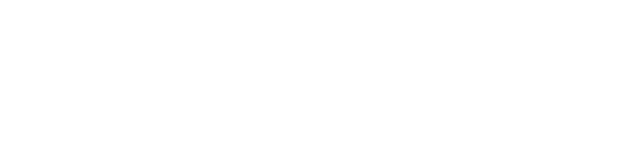
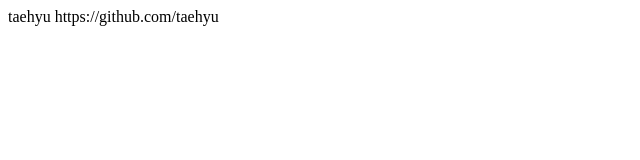
Before and after one commit to hautbli/teamproject, a plain HTML site: page index.html in a window 1280 px wide. Shown: the whole page, without its empty margins (0-640 px from the left). Drawn offline with Linux system fonts and the light colour scheme.

Commit message:
added taehyu

```diff
--- a/index.html
+++ b/index.html
@@ -8,7 +8,7 @@
 <body>
 	  <!-- 섹션에 깃허브 주소와 유저네임을 채워주세요 -->
   <section>
-
+	taehyu https://github.com/taehyu
   </section>
 
 </body>
```
